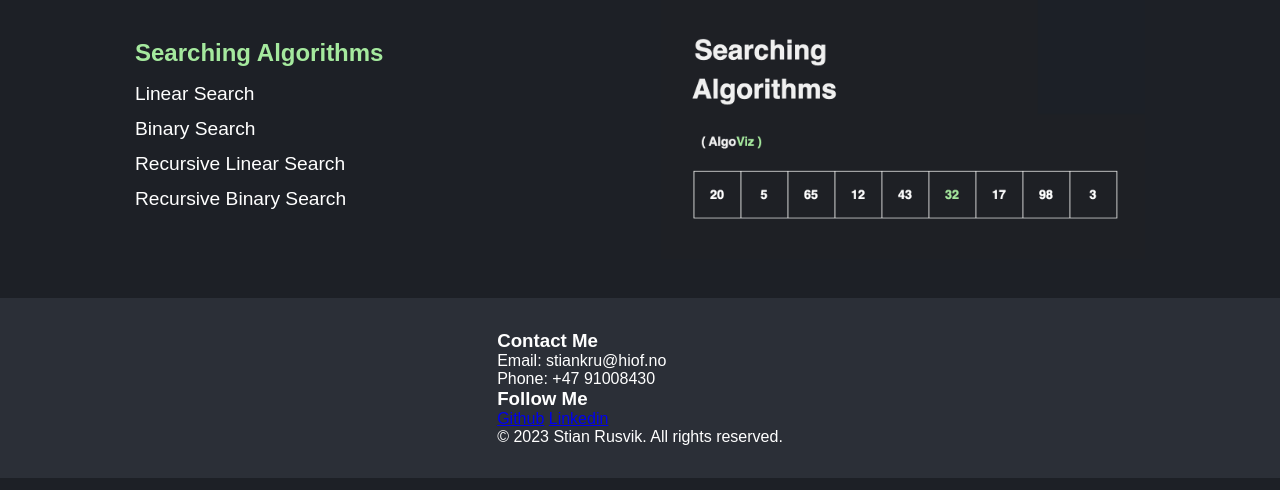
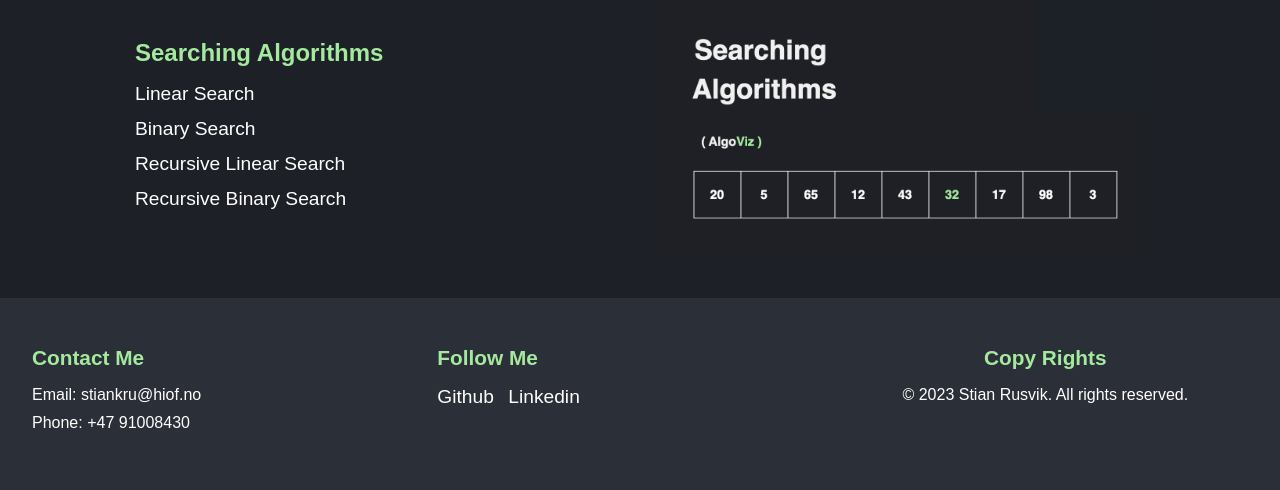
Before and after one commit to stian96/algorithm-visualizer, a Python web app: template app/templates/index.html in a window 1280 px wide. Shown: the part 1908-2398 px from the top of the page. Run offline with Jinja, Linux system fonts and the light colour scheme; the template is opened without the code that fills it, so the values that code supplies are empty.

Commit message:
finished styling for footer.

```diff
--- a/app/static/css/style.css
+++ b/app/static/css/style.css
@@ -213,5 +213,44 @@ footer {
 }
 
 .footer-content {
+    width: 100%;
+    display: flex;
+    justify-content: space-around;
+    margin: 1rem 0 1rem 0;
+}
 
+.footer-content div {
+    flex: 1;
 }
+
+.footer-content a {
+    color: #fff;
+    text-decoration: none;
+    font-size: 1.2em;
+    transition: color 0.2s ease-in-out;
+}
+
+.social-links a {
+    display: inline-block;
+    margin-right: 10px;
+}
+
+.footer-content a:hover {
+    color: #a5e99e;
+}
+
+.footer-content h3 {
+    color: #a5e99e;
+    margin-bottom: 1rem;
+    font-size: 1.3em;
+}
+
+.contact-info p {
+    display: block;
+    margin-bottom: 10px;
+}
+
+.copyright-info {
+    text-align: center;
+    font-size: 1em;
+}
--- a/app/templates/index.html
+++ b/app/templates/index.html
@@ -111,7 +111,8 @@
                 <a href="https://github.com/stian96" target="_blank">Github</a>
                 <a href="https://www.linkedin.com/in/stian-rusvik/" target="_blank">Linkedin</a>
             </div>
-            <div class="copy-right-info">
+            <div class="copyright-info">
+                <h3>Copy Rights</h3>
                 <p>&copy; 2023 Stian Rusvik. All rights reserved.</p>
             </div>
         </div>
```
